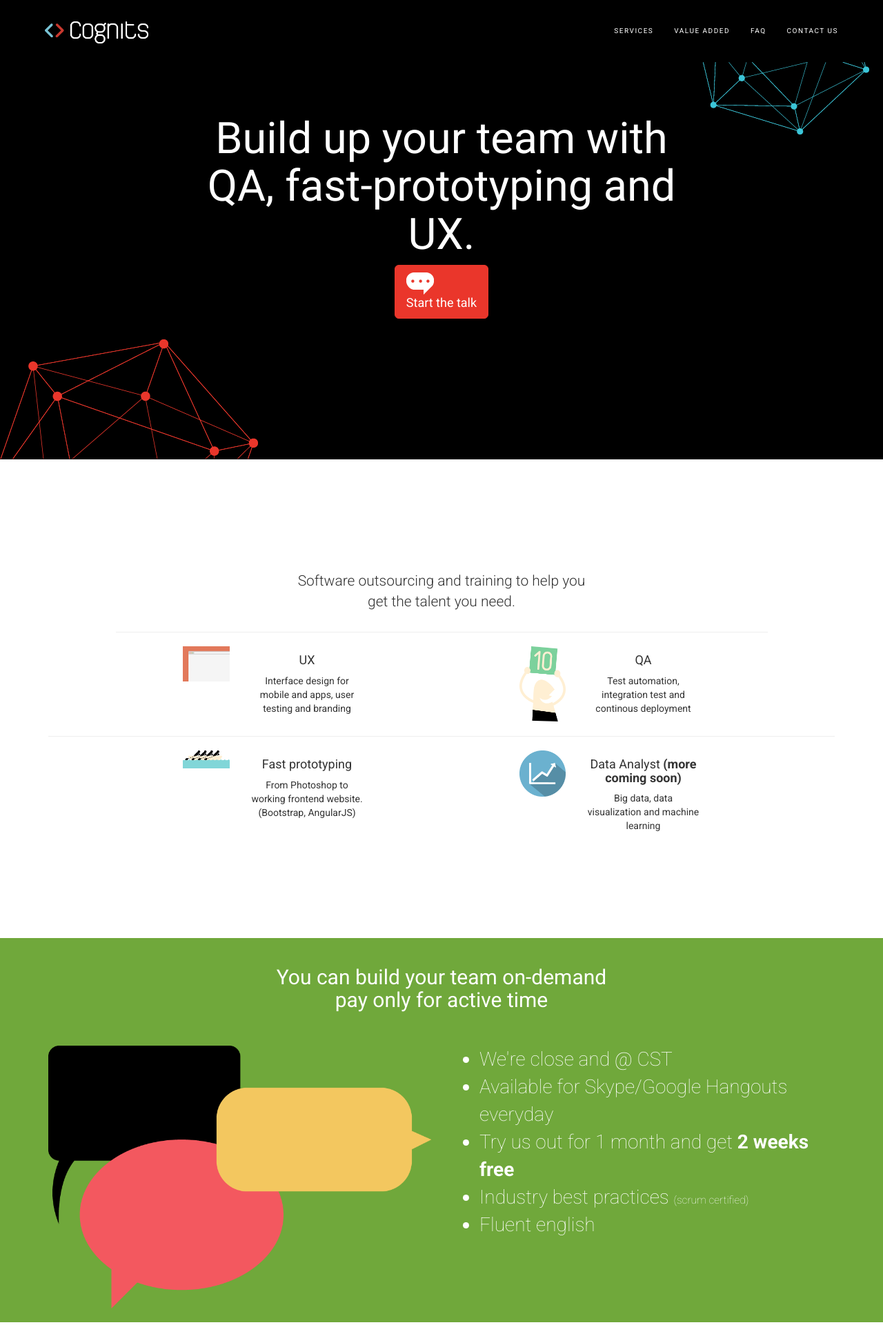
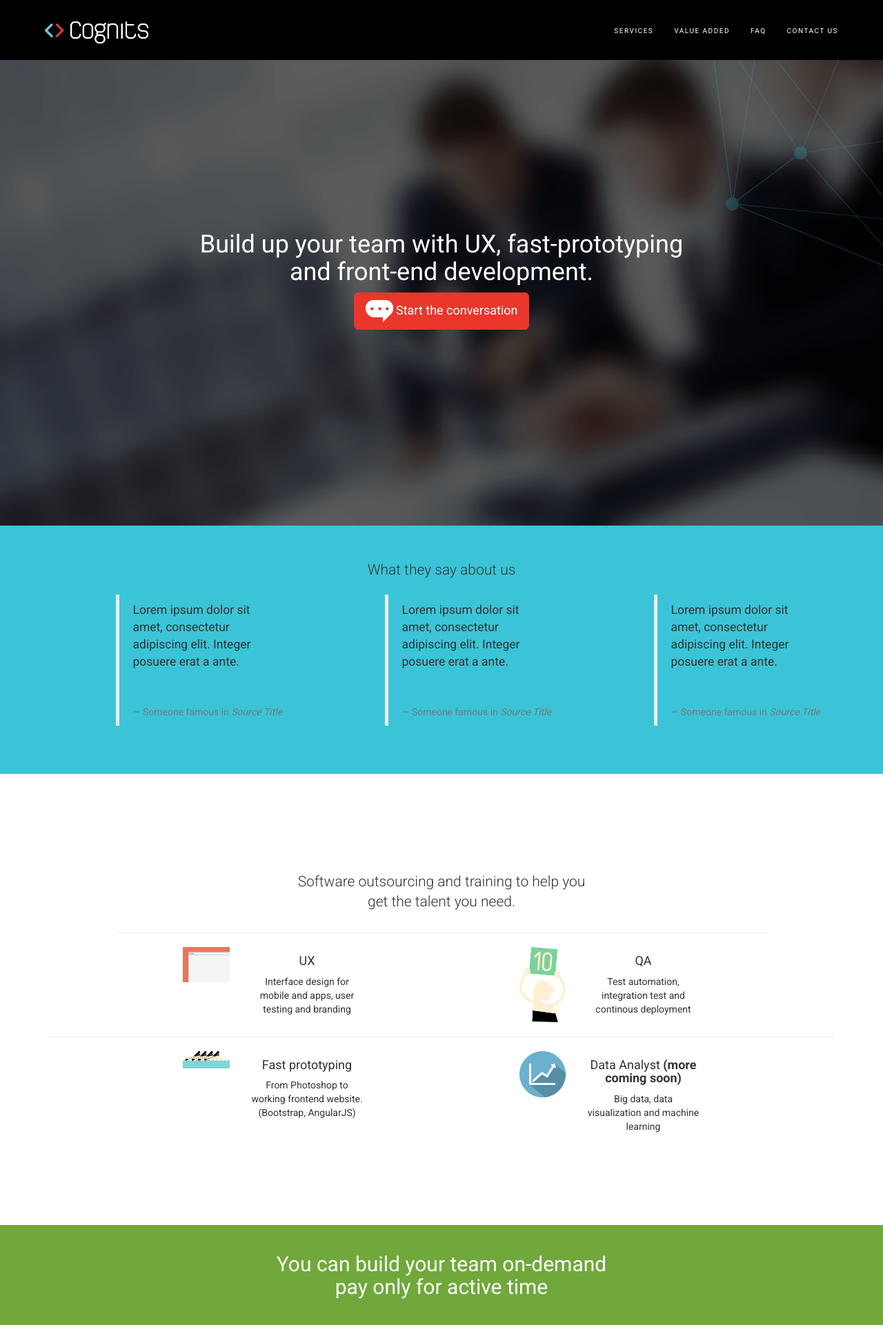
Before and after one commit to alfpain/cognits.github.io, a Flask app: page / in a window 1280 px wide. Shown: the top 1921 px of the page at 69% size. Run offline with Flask 2, Linux system fonts and the light colour scheme; some libraries are stand-ins or nearby versions.

Commit message:
Started implementing intro section parallax. One hexagon is not partially done, not working still.

```diff
--- /dev/null
+++ b/js/parallax.js
@@ -0,0 +1,9 @@
+( function( $ ) {
+    // Init Skrollr
+    var s = skrollr.init({
+        render: function(data) {
+            //Debugging - Log the current scroll position.
+            console.log(data.curTop);
+        }
+    });
+} )( jQuery );
--- a/styles/styles.css
+++ b/styles/styles.css
@@ -4,7 +4,6 @@
 .navbar {
   background-color: black;
   margin-bottom: 0px;
-  font-family: 'Roboto';
   border-bottom: 0px solid black;
 }
 
@@ -42,49 +41,72 @@
   background-color: black;
 }
 
-.home>section {
-  margin-top: 20px;
+/*********************************/
+
+section {
+
 }
 
-.home>#intro {
-  padding-top: 140px;
-  margin-top: 0;
-  background-color: #000000;
+.home > section {
+
+}
+
+.home > #intro {
+
   color: white;
-  font-family:'Roboto', sans-serif;
-  z-index: -1;
+
+
 }
 
 .home #intro .intro-background-top, .home #intro .intro-background-bottom{
-
-  overflow: auto;
-  position: relative;
-  z-index: 0;
+  position: fixed;
+  display:block;
 }
 
 .home #intro .intro-background-top {
-  margin: -50px;
+  background: url(../img/back_intro2-02.png) no-repeat;
+  height:50%;
+  width:20%;
+  top: 5%;
+  right: 0%;
 }
 
 .home #intro .intro-background-bottom {
+  background: url(../img/back_intro1-02.png) 50% 0 no-repeat fixed;
+
 }
 
-.home>#intro .jumbotron {
+.home > #intro .jumbotron {
   background-color: transparent;
   padding: 0px;
   background-size: 10%;
 }
 
-.home>#intro .jumbotron .btn {
+.home > #intro .btn {
   border-color: #ea362b;
   color: white;
   background-color: #ea362b;
+  border-bottom:
 }
 
-.home>#intro .jumbotron .btn:hover {
+.home > #intro .btn:hover {
   color: #ea362b;
   background-color: transparent;
 }
+
+/**/
+
+#quotes {
+  padding-top: 50px;
+  padding-bottom: 50px;
+  background-color:#3BC4D7;
+}
+
+#quotes > blockquote {
+  border-left:0;
+}
+
+/**/
 
 #services {
   padding-top: 8%;
@@ -142,4 +164,33 @@
     width: 115px;
     height: 28px;
   }
+
+  .intro-content {
+    margin-top: 20%;
+  }
+
+  .bcg {
+      height: 15%;
+  }
 }
+
+
+/* PARALLAX  */
+/* CSS */
+
+.bcg {
+    background-position: center center;
+    background-repeat: no-repeat;
+    background-attachment: fixed;
+    background-size: cover;
+    height: 20%;
+    width: 100%;
+}
+/* Background */
+#intro .bcg {
+  background-image:url('../img/intro_background.png')
+}
+
+.intro-content {
+  margin-top: 20%;
+}
--- a/templates/index.html
+++ b/templates/index.html
@@ -24,7 +24,7 @@
 </head>
 <body ng-controller="LandingCtrl">
 
-  <nav class="navbar navbar-default navbar-fixed-top">
+  <nav class="navbar navbar-default navbar-static-top">
     <div class="container">
       <button type="button" class="navbar-toggle collapsed" data-toggle="collapse" data-target="#main-menu">
         <span class="sr-only">Toggle navigation</span>
@@ -54,29 +54,78 @@
 
     <section id="intro">
 
+      <div class="bcg"  data-center="background-position: 50% 0px;"
+                        data-top-bottom="background-position: 50% 0px;"
+                        data-anchor-target="#intro">
+
+        <div class="intro-background-top" data-0-top="opacity:1; top:5%; right:0%;"
+
+                                          data-500-top:"opacity:0; top:0%; right:0%;"
+                                          data-200-top:"display:none;"
+                                          >
+          <!-- <img class="img-responsive pull-right" src="" alt="cognits mark image top"> -->
+        </div>
+
+        <div class="container" style="height:100%">
+
+
+          <div class="row intro-content"  data-center="opacity: 1"
+                            data-250-top="opacity: 1"
+                            data-anchor-target="#intro h1">
+
+            <div class="col-md-8 col-md-offset-2">
+                <h1 class="text-center">Build up your team with UX, fast-prototyping and front-end development.</h1>
+                <p class="text-center">
+                  <a href="#contact" class="btn btn-default btn-lg" role="button">
+                    <span><img class="img-responsive" src="img/icon_talk.png" style="display: inline-block;"> Start the conversation<span>
+                  </a>
+                </p>
+            </div>
+          </div>
+
+        </div>
+      </div>
+
+    </section>
+
+
+    <div id="quotes" class="clearfix">
+
       <div class="container">
-        <div class="intro-background-top">
-          <img class="img-responsive pull-right" src="img/intro_back_top.png" alt="cognits mark image top">
-        </div>
         <div class="row">
           <div class="col-md-8 col-md-offset-2">
-            <div class="jumbotron">
-              <h1 class="text-center">Build up your team with QA, fast-prototyping and UX.</h1>
-              <p class="text-center">
-                <a href="#contact" class="btn btn-default btn-lg" role="button">
-                  <img class="img-responsive" src="img/icon_talk.png">Start the talk
-                </a>
-              </p>
-            </div>
+            <p class="lead text-center">
+              What they say about us
+            </p>
           </div>
         </div>
 
-      </div>
-      <div class="intro-background-bottom">
-        <img class="img-responsive pull-left" src="img/intro_back_bottom.png" alt="cognits mark image bottom">
+        <div class="row">
+          <div class="col-md-3 col-md-offset-1">
+            <blockquote>
+              <p>Lorem ipsum dolor sit amet, consectetur adipiscing elit. Integer posuere erat a ante.</p>
+              <footer>Someone famous in <cite title="Source Title">Source Title</cite></footer>
+            </blockquote>
+          </div>
+          <div class="col-md-3 col-md-offset-1">
+            <blockquote>
+              <p>Lorem ipsum dolor sit amet, consectetur adipiscing elit. Integer posuere erat a ante.</p>
+              <footer>Someone famous in <cite title="Source Title">Source Title</cite></footer>
+            </blockquote>
+          </div>
+          <div class="col-md-3 col-md-offset-1">
+            <blockquote>
+              <p>Lorem ipsum dolor sit amet, consectetur adipiscing elit. Integer posuere erat a ante.</p>
+              <footer>Someone famous in <cite title="Source Title">Source Title</cite></footer>
+            </blockquote>
+          </div>
+        </div>
       </div>
 
-    </section>
+
+    </div>
+
+
     <!-- Intro section -->
     <section id="services">
       <div class="container">
@@ -298,7 +347,10 @@
 
 
   <!-- Angular Dependencies -->
-  <script type="text/javascript" src="https://code.jquery.com/jquery-2.1.1.min.js"></script>
+  <script type="text/javascript" src="https://code.jquery.com/jquery-2.1.3.min.js"></script>
+  <script type="text/javascript" src="js/skrollr.min.js"></script>
+  <script type="text/javascript" src="js/parallax.js"></script>
+
   <script type="text/javascript" src="js/bootstrap.min.js"></script>
   <script type="text/javascript" src="js/angular.min.js"></script>
   <script type="text/javascript" src="js/app.js"></script>
```
Also changed, not shown: img/intro_background.png (added), js/skrollr.min.js (added).
